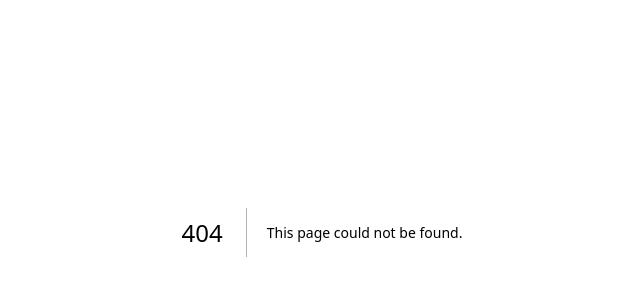
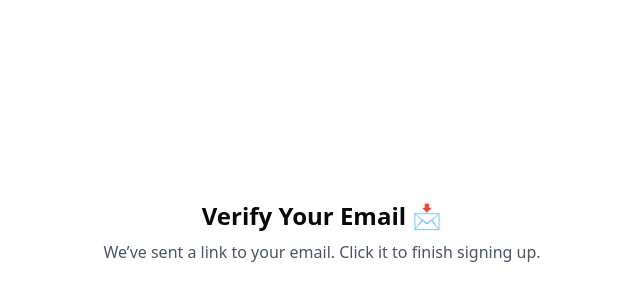
Before and after one commit to Aritro-Kun/prob-virgwein, a Next.js app: page /checkmail in a window 1280 px wide. Before the commit this address had no page. Shown: the part 168-468 px from the top of the page, without its empty margins (318-958 px from the left). Built offline with nearby package versions, Linux system fonts and the light colour scheme.

Commit message:
Add files via upload

```diff
--- /dev/null
+++ b/app/checkmail/page.tsx
@@ -0,0 +1,11 @@
+
+export default function CheckMail() {
+    return (
+      <div className="h-screen flex items-center justify-center">
+        <div className="text-center">
+          <h1 className="text-2xl font-bold">Verify Your Email 📩</h1>
+          <p className="mt-2 text-gray-600">We’ve sent a link to your email. Click it to finish signing up.</p>
+        </div>
+      </div>
+    );
+  }
```
